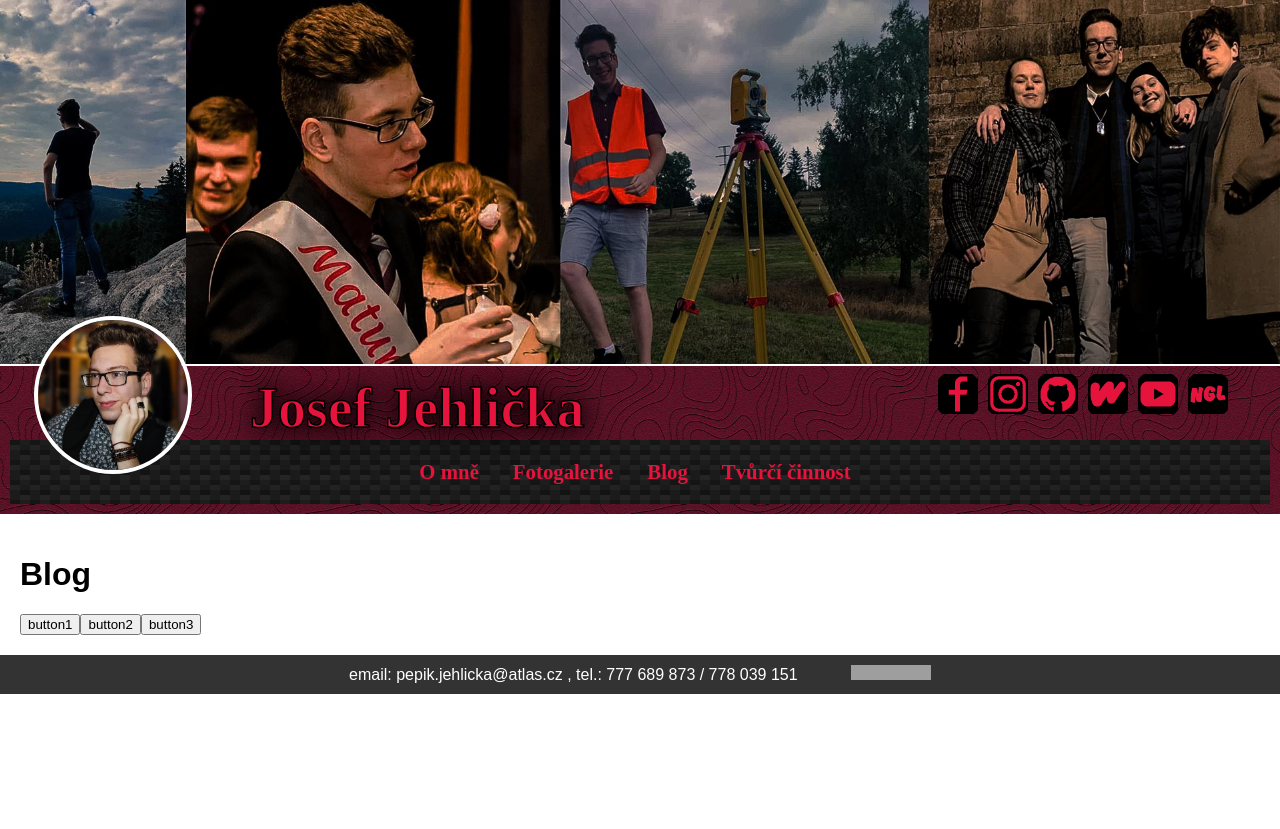
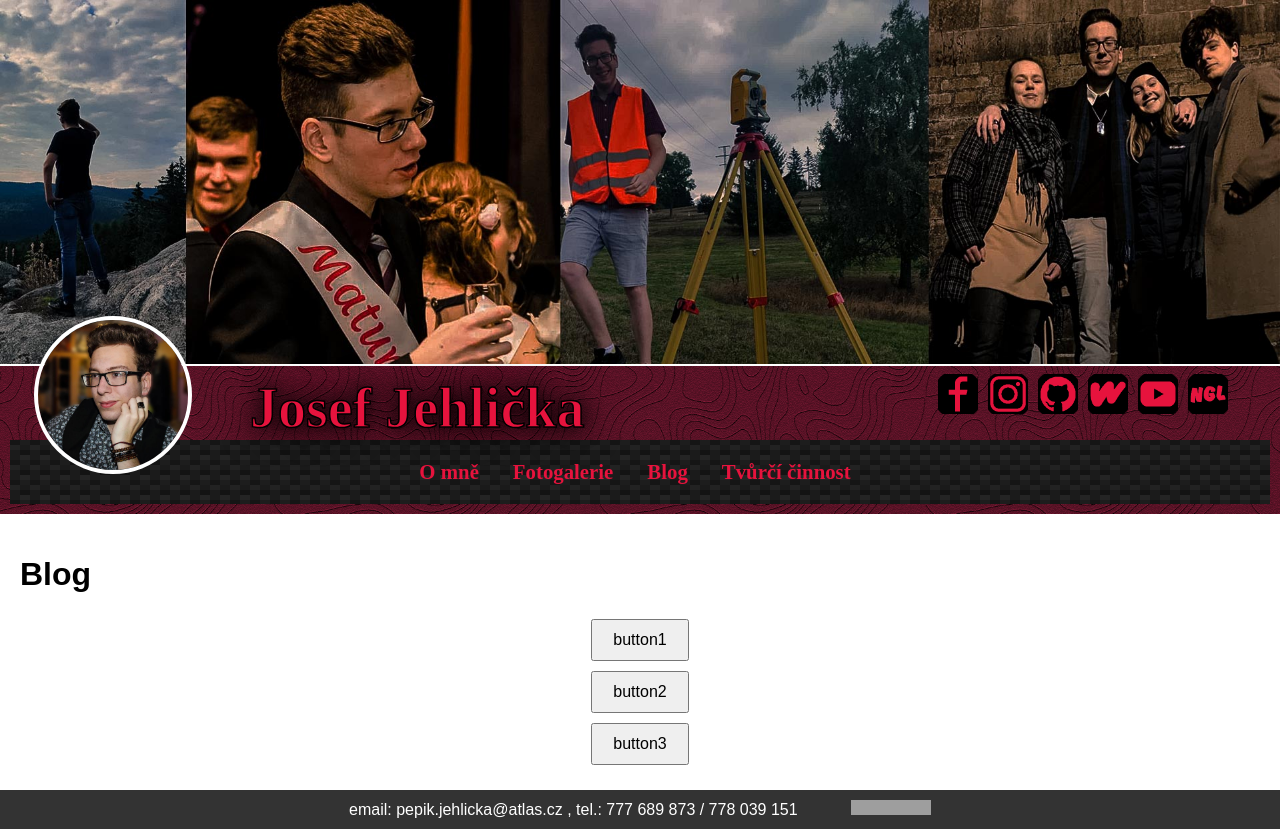
Before and after one commit to jehlijos/josef-jehlicka, a plain HTML site: page blog.html in a window 1280 px wide. Before the commit the page ends 800 px from the top, so only its background shows below. Drawn offline with Linux system fonts and the light colour scheme; grey boxes are pictures that could not be loaded.

Commit message:
Update blog.html

```diff
--- a/blog.html
+++ b/blog.html
@@ -50,6 +50,18 @@
     color: red;
 }
 
+    #button-container {
+    display: flex;
+    flex-direction: column;
+    align-items: center;
+    margin-top: 20px;
+}
+
+button {
+    padding: 10px 20px;
+    margin: 5px;
+    font-size: 16px;
+}
   </style>
 
 
```
